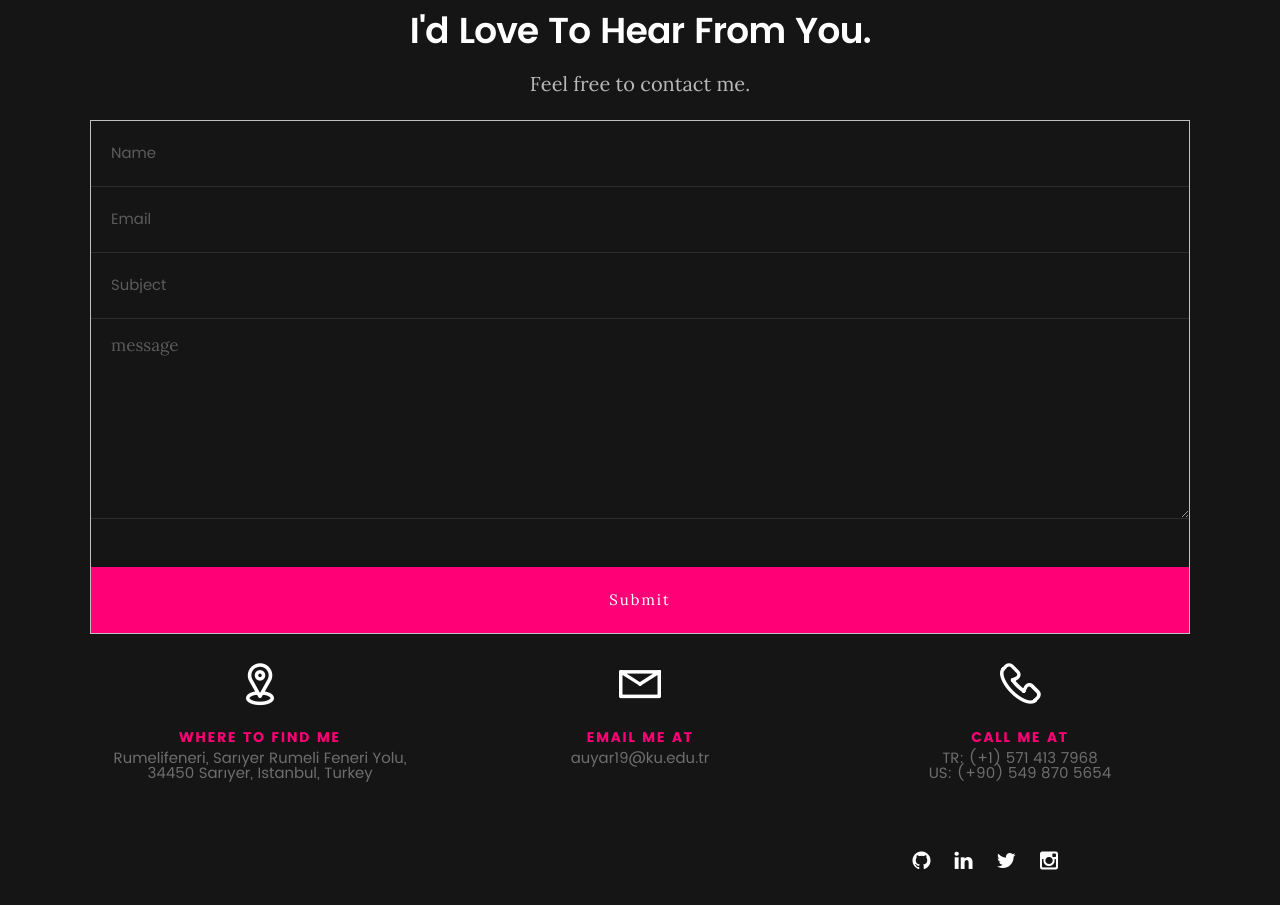
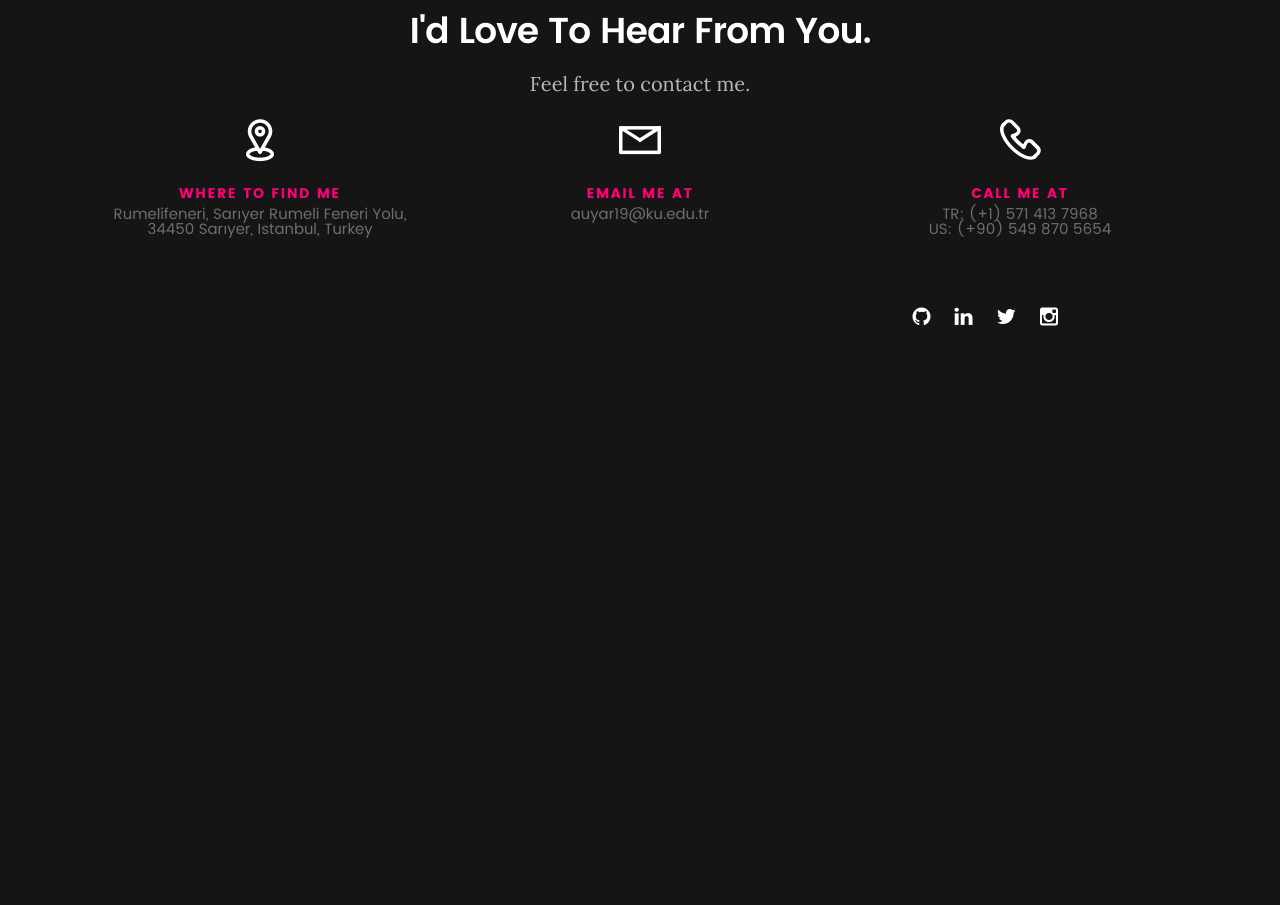
Before and after one commit to uyarahmet/mywebsite, a React (Create React App) app: page / in a window 1280 px wide. Shown: the part 4485-5390 px from the top of the page. After the commit the page ends 4846 px from the top, so only its background shows below. Built offline with nearby package versions, Linux system fonts and the light colour scheme.

Commit message:
Update App.js

```diff
--- a/src/App.js
+++ b/src/App.js
@@ -340,51 +340,6 @@ function App() {
      		</div>
      	</div>
 
-     	<div class="row contact-form">
-
-     		<div class="col-twelve">
-
-
-              <form name="contactForm" id="contactForm" method="post" action="">
-        			<fieldset>
-
-                    <div class="form-field">
-   						   <input name="contactName" type="text" id="contactName" placeholder="Name" value="" minlength="2" required=""/>
-                    </div>
-                    <div class="form-field">
-  	      			   <input name="contactEmail" type="email" id="contactEmail" placeholder="Email" value="" required=""/>
-  	               </div>
-                    <div class="form-field">
-  	     				   <input name="contactSubject" type="text" id="contactSubject" placeholder="Subject" value=""/>
-  	               </div>
-                    <div class="form-field">
-  	                 	<textarea name="contactMessage" id="contactMessage" placeholder="message" rows="10" cols="50" required=""></textarea>
-  	               </div>
-                   <div class="form-field">
-                       <button class="submitform">Submit</button>
-                       <div id="submit-loader">
-                          <div class="text-loader">Sending...</div>
-         				      <div class="s-loader">
-  								  	<div class="bounce1"></div>
-  								  	<div class="bounce2"></div>
-  								  	<div class="bounce3"></div>
-  								</div>
-  							</div>
-                    </div>
-
-        			</fieldset>
-        		</form>
-
-              <div id="message-warning">
-              </div>
-        		<div id="message-success">
-                 <i class="fa fa-check"></i>Your message was sent, thank you! <br/>
-        		</div>
-
-           </div>
-
-     	</div>
-
      	<div class="row contact-info">
 
      		<div class="col-four tab-full">
```
